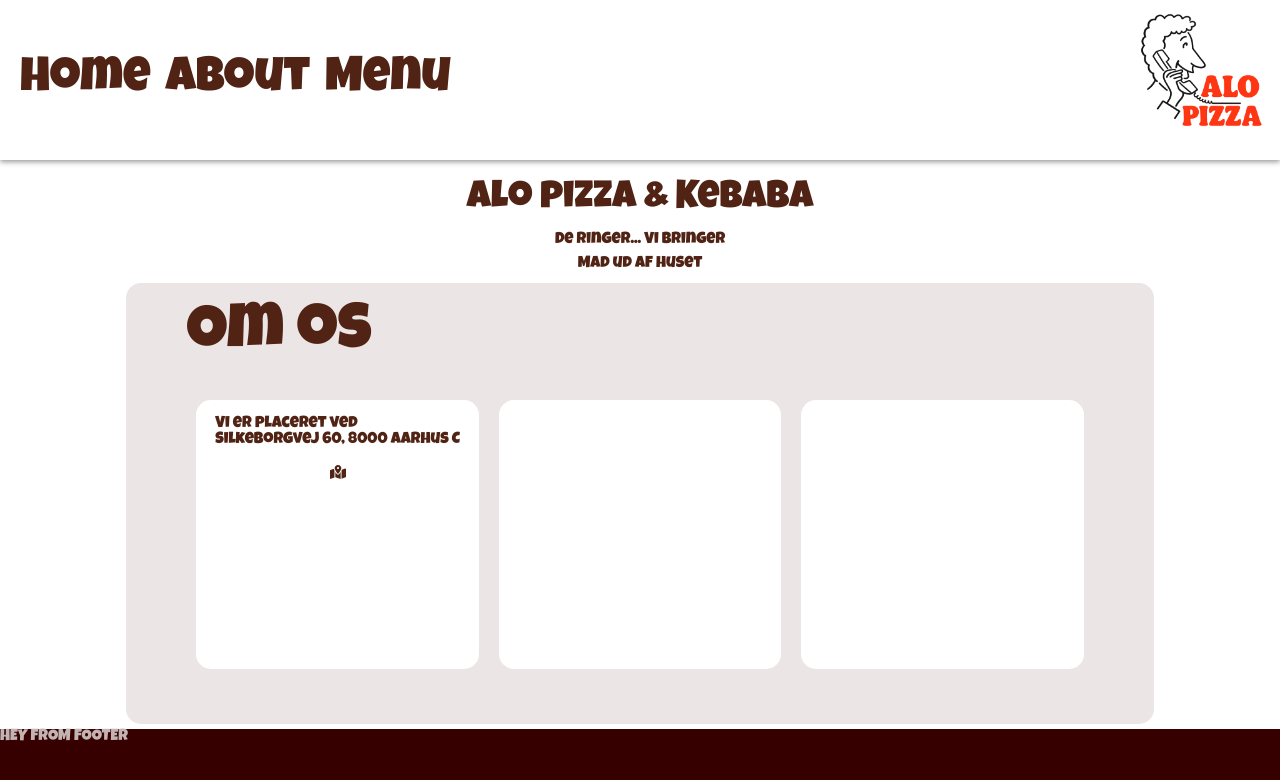
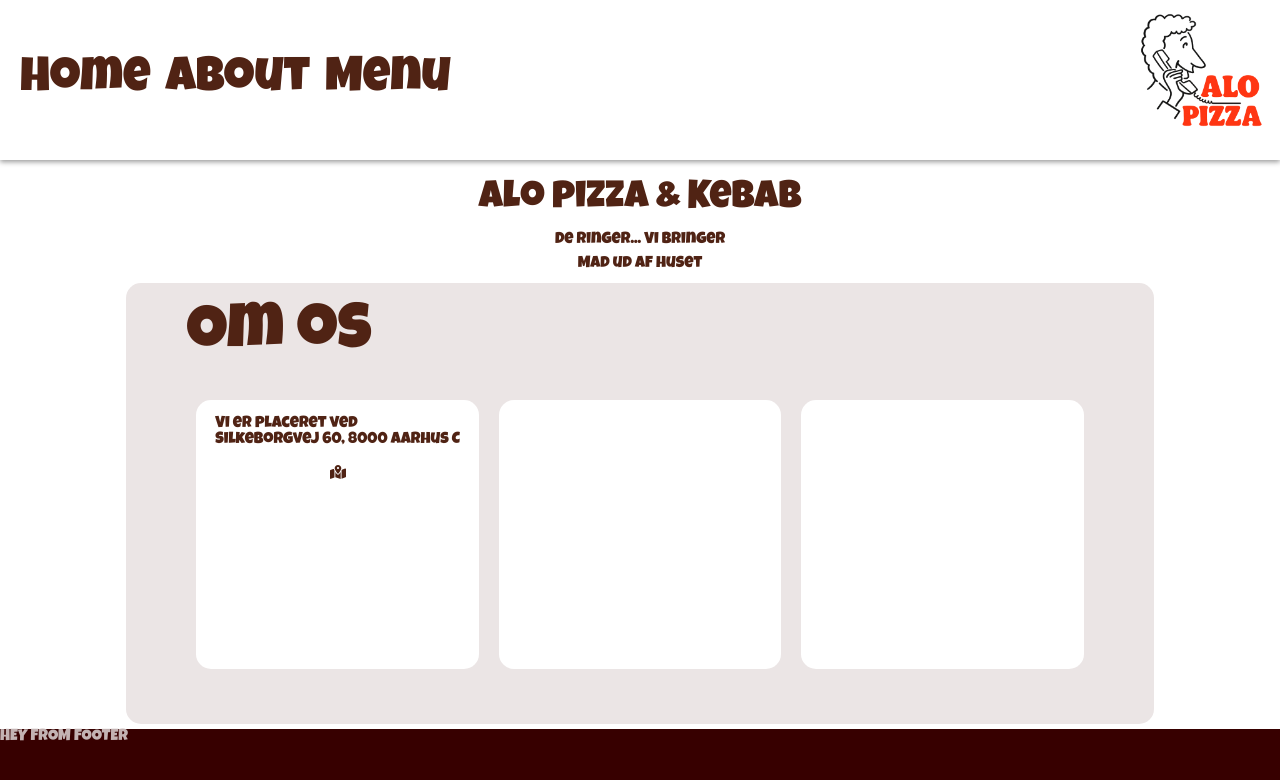
Before and after one commit to jose9894/JerverFrontDemo, a React (Vite) app in the folder restaurant/: page / in a window 1280 px wide. Shown: the top 780 px of the page. Built offline with nearby package versions, Linux system fonts and the light colour scheme.

Commit message:
stavefejl

```diff
--- a/restaurant/src/pages/HomePage.jsx
+++ b/restaurant/src/pages/HomePage.jsx
@@ -1,11 +1,12 @@
 import { FaMapLocationDot } from "react-icons/fa6";
+import { MdRestaurantMenu } from "react-icons/md";
 import "../styles/pages.css";
 
 function Home() {
   return (
     <div className="Home-container">
       <div className="intro-container">
-      <p className="name-tag">Alo pizza & Kebaba</p>
+      <p className="name-tag">Alo pizza & Kebab</p>
       <p>De ringer... Vi bringer</p>
       <p>Mad ud af huset</p>
       </div>
```
